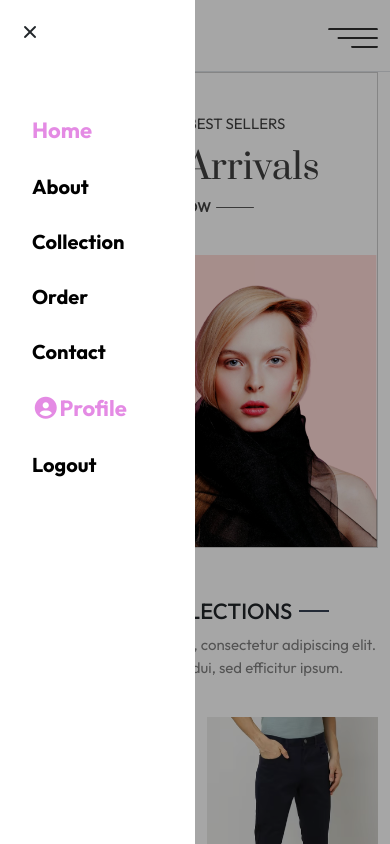
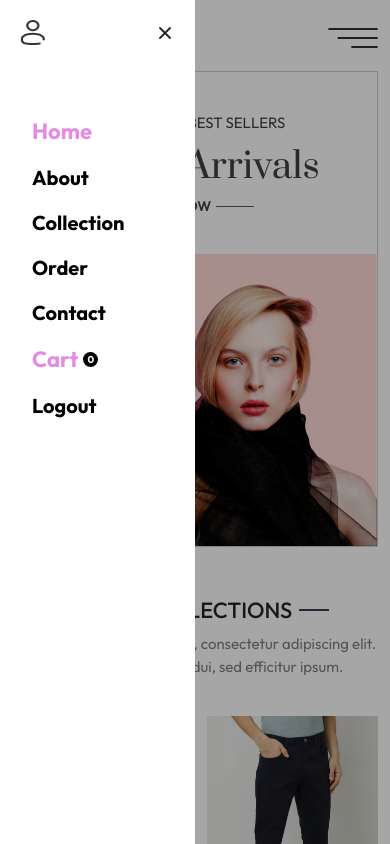
Before and after one commit to ArkoprobhaMazumder/newEcommerce2026, a React (Vite) app: page / in a window 390 px wide. Both pictures are taken after a click on the element 353 px from the left and 35 px from the top of the page. Shown: the top 844 px of the page. Built offline with nearby package versions, Linux system fonts and the light colour scheme.

Commit message:
Navbar Updated

```diff
--- a/src/Components/navbar/NavMobItem.jsx
+++ b/src/Components/navbar/NavMobItem.jsx
@@ -1,9 +1,5 @@
 import css from './navbar.module.css';
 import { NavLink } from 'react-router-dom';
-
-
-
-
 
 const NavMobItem = () => {
     return (
@@ -26,9 +22,9 @@ const NavMobItem = () => {
         Contact
         </NavLink>
         <NavLink to='/' className={({ isActive }) => isActive ? css.navLinkActiveMob : 'fw-bold fs-5'}>
-                        <div className={css.searchLogoBox}>
-                            <i className="fa-solid fa-circle-user"></i>
-                            <span>Profile</span>
+        <div className={css.cartNavBox}>
+        <p>Cart</p>
+        <p className={css.cartItemCount}>0</p>
         </div>
         </NavLink>
         <NavLink to='/login' className={({ isActive }) => isActive ? css.navLinkActiveMob : 'fw-bold fs-5'}>
--- a/src/Components/navbar/Navbar.jsx
+++ b/src/Components/navbar/Navbar.jsx
@@ -1,5 +1,5 @@
 import css from './navbar.module.css'
-import { NavLink, Outlet } from 'react-router-dom';
+import { NavLink, Outlet, useLocation } from 'react-router-dom';
 import { assets } from '../../assets/images/frontend_assets/assets';
 import { useState } from 'react';
 import NavbarMobile from './NavbarMobile';
@@ -7,10 +7,12 @@ import Footer from '../footer/Footer';
 
 const Navbar = () => {
   const [showMobileNav, setShowMobileNav] = useState(false);
+  const location = useLocation();
+  const homePage = location.pathname === '/';
+
   return (
     <>
-      <div className="container border-bottom">
-
+      <div className={`container ${!homePage ? 'border-bottom' : ''}`}>
       <div className={css.navbar}>
         <div className={css.navMain}>
           <div className={css.navLogoBox}>
@@ -65,7 +67,7 @@ const Navbar = () => {
           {/* Mobile hamburger menu Responsive */}
           <div className={css.navBurger} onClick={() => setShowMobileNav(true)}>
             {/* <span className="material-symbols-outlined">menu</span> */}
-              <img src={assets.menu_icon} alt="nav_burger" loading='lazy'/>
+            <img src={assets.menu_icon} alt="nav_burger" loading='lazy' />
           </div>
           <NavbarMobile
             visible={showMobileNav}
@@ -73,7 +75,7 @@ const Navbar = () => {
           />
         </div>
       </div>
-      </div>
+    </div >
       <Outlet />
       <Footer />
     </>
--- a/src/Components/navbar/NavbarMobile.jsx
+++ b/src/Components/navbar/NavbarMobile.jsx
@@ -1,16 +1,18 @@
 import css from './navbar.module.css';
 import NavMobItem from './NavMobItem';
+import { assets } from '../../assets/images/frontend_assets/assets';
 
 const NavbarMobile = (props) => {
-    const { visible,setShowMobileNav } = props;
+    const { visible, setShowMobileNav } = props;
 
     return (
         <div className={visible ? css.navbarMobile : css.navbarMobileHidden}>
             <div className={css.navbarMobileContent}>
                 <div className={css.navMobileTop}>
-                   <i className="fa-solid fa-xmark" onClick={()=>setShowMobileNav(false)}></i>
+                    <img src={assets.profile_icon} alt="Forever_Profile" />
+                    <i className="fa-solid fa-xmark" onClick={() => setShowMobileNav(false)}></i>
                 </div>
-                <NavMobItem/>
+                <NavMobItem />
             </div>
         </div>
     )
--- a/src/Components/navbar/navbar.module.css
+++ b/src/Components/navbar/navbar.module.css
@@ -241,21 +241,14 @@
 
 
     .navMobileTop {
-        position: relative;
+        /* margin-top: 40px; */
+        display: flex;
+        align-items: center;
+        justify-content: space-between;
 
         &>img {
-            position: absolute;
-            top: 10px;
-            right: 0;
-            z-index: 4;
-            width: 40px;
-            height: 40px;
-            cursor: pointer;
-
-            @media(max-width: 576px) {
-                width: 20px;
-                height: 20px;
-            }
+            width: 25px;
+            height: 25px;
         }
     }
 }
@@ -279,7 +272,25 @@
     .navMobileLink {
         display: flex;
         flex-direction: column;
-        gap: 25px;
+        gap: 15px;
+
+        .cartNavBox{
+            display: flex;
+            align-items: center;
+            gap: 5px;
+
+            .cartItemCount{
+                width: 15px;
+                height: 15px;
+                background-color: #000;
+                color: white;
+                font-size: 10px;
+                display: flex;
+                align-items: center;
+                justify-content: center;
+                border-radius: 50%;
+            }
+        }
 
         & a {
             color: black;
```
Lines whose indentation alone changed are shown as unchanged.
